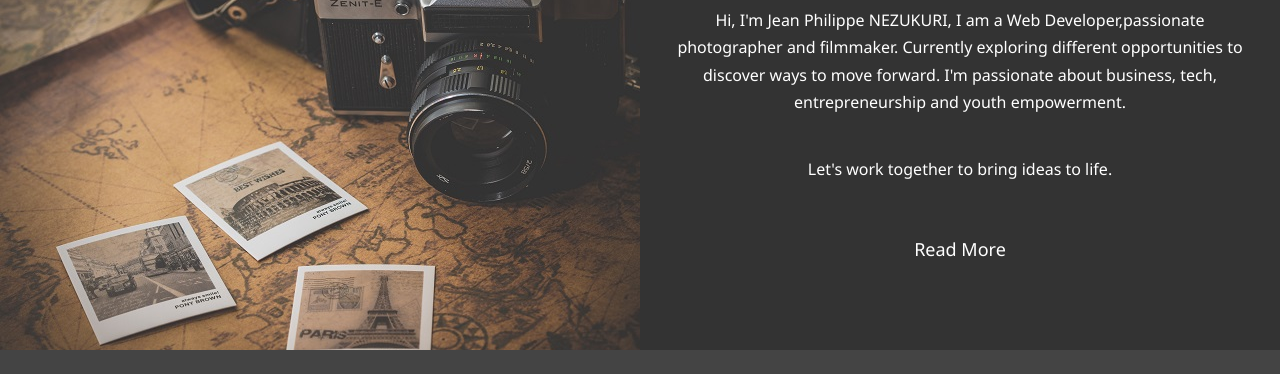
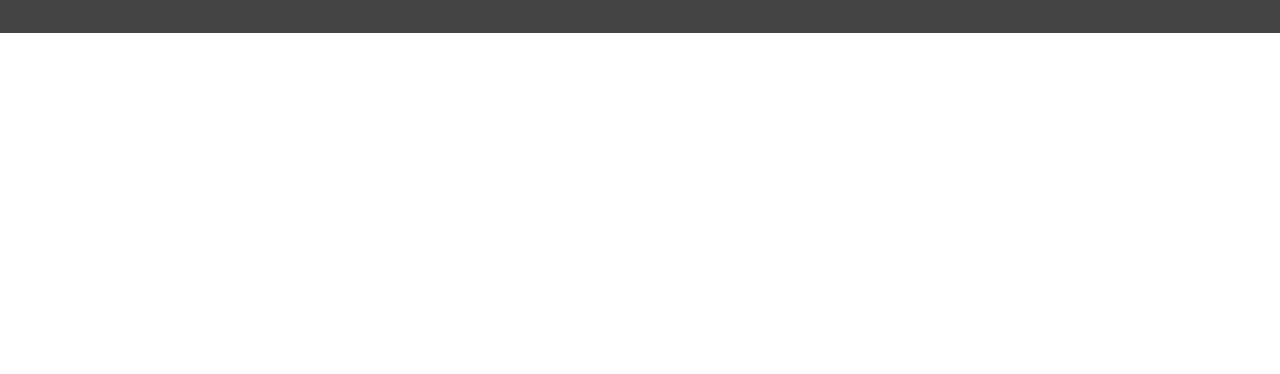
Before and after one commit to nezukuri/nezukuri-portfolio, a plain HTML site: page index.html in a window 1280 px wide. Shown: the part 700-1074 px from the top of the page. After the commit the page ends 800 px from the top, so only its background shows below. Drawn offline with Linux system fonts and the light colour scheme.

Commit message:
Update index.html

```diff
--- a/index.html
+++ b/index.html
@@ -44,7 +44,7 @@
     </div>
   </header>
 
-  <section id="home-info" class="bg-dark">
+<!--   <section id="home-info" class="bg-dark">
     <div class="info-img"></div>
     <div class="info-content">
       <h2><span class="text-primary">The Background</span> Of <span class="text-fourth">NEZUKURI</span></h2>
@@ -56,7 +56,7 @@
       <p>Let's work together to bring ideas to life.</p>
       <a href="about.html" class="btn btn-light">Read More</a>
     </div>
-  </section>
+  </section> -->
 
   <div class="clr"></div>
   <footer id="main-footer">
```
